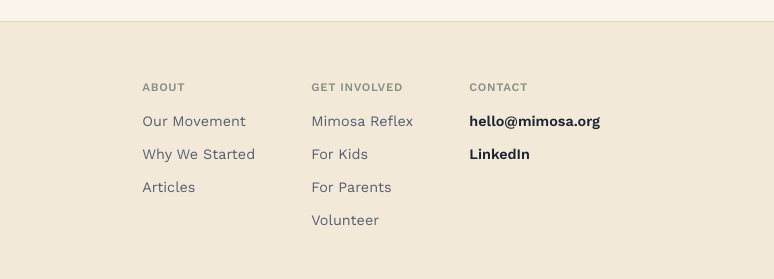
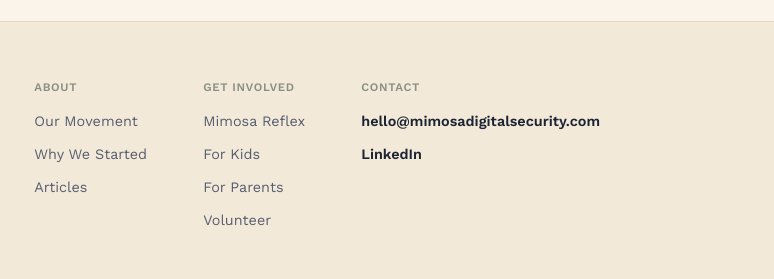
Before and after one commit to buseilhan/Mimosa-Digital-Security, a plain HTML site: page index.html in a window 1280 px wide. Shown: the part 3807-4086 px from the top of the page, 506-1280 px from the left. Drawn offline with nearby package versions, Linux system fonts and the light colour scheme.

Commit message:
Update index.html

```diff
--- a/index.html
+++ b/index.html
@@ -413,7 +413,7 @@ footer a{text-decoration:underline;}
         </div>
         <div class="footer-col footer-contact">
           <h5 data-i18n="footer.contact">Contact</h5>
-          <a href="mailto:hello@mimosa.org">hello@mimosa.org</a>
+          <a href="mailto:hello@mimosadigitalsecurity.com">hello@mimosadigitalsecurity.com</a>
           <a href="https://linkedin.com" target="_blank" rel="noopener">LinkedIn</a>
         </div>
       </div>
```
